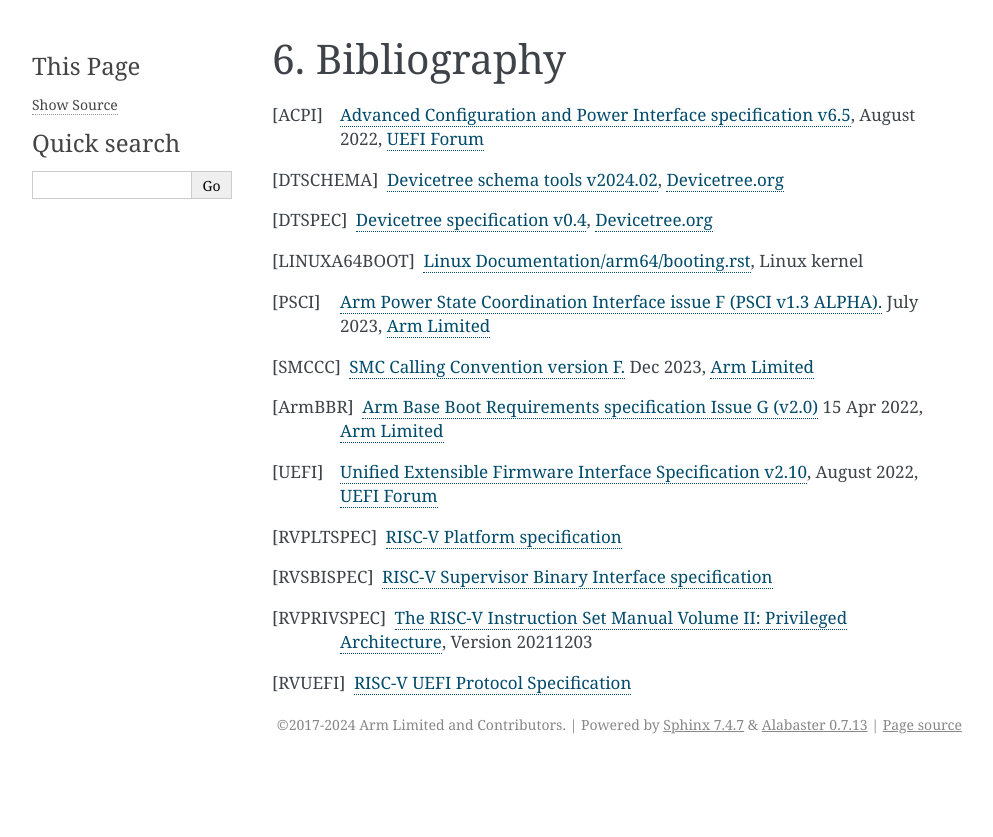
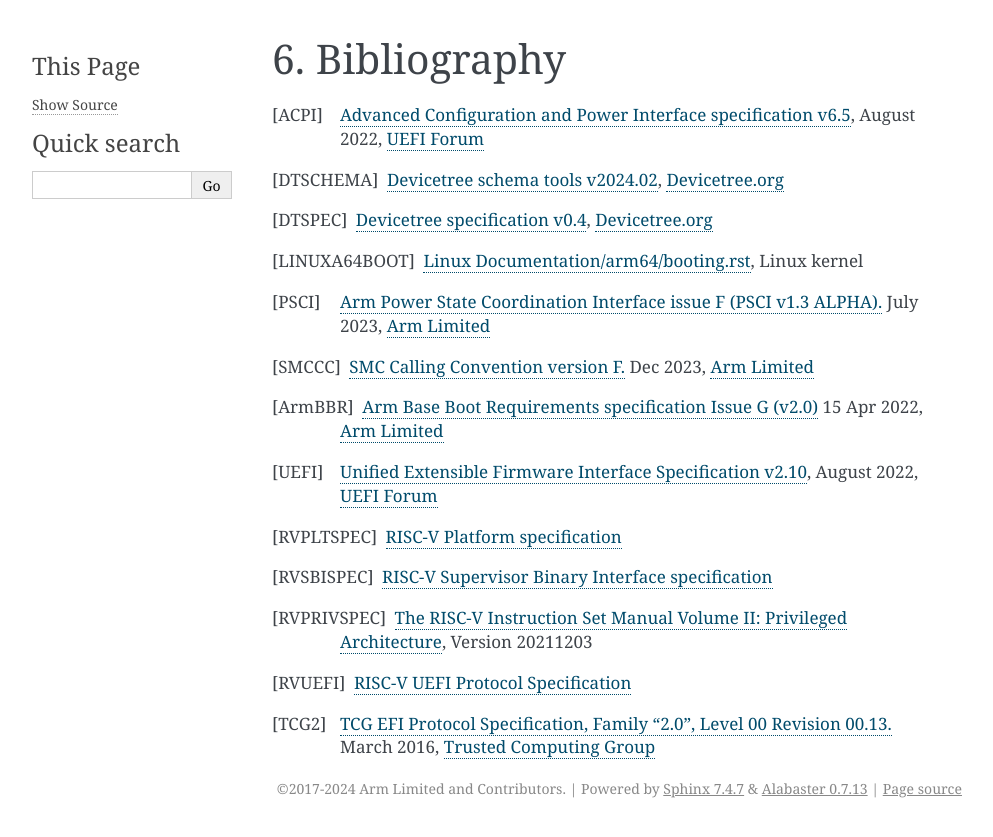
Before and after one commit to ARM-software/ebbr, a Sphinx documentation site: the page built from source/references.rst, in a window 1280 px wide. Shown: the top 837 px of the page, without its empty margins (148-1141 px from the left). Built offline with Sphinx 7.4.7, drawn with Linux system fonts in a browser that asks for light colours.

Commit message:
chapter2: require the TCG2 protocol if system has a TPM
Require the EFI_TCG2_PROTOCOL on systems with a TPM.
Introduce a new "UEFI Protocols" section for that.
Add a reference to the TCG specification.

Fixes: #65
Suggested-by: Heinrich Schuchardt <heinrich.schuchardt@canonical.com>
Signed-off-by: Vincent Stehlé <vincent.stehle@arm.com>

```diff
--- a/source/references.rst
+++ b/source/references.rst
@@ -55,3 +55,7 @@
    Version 20211203
 
 .. [RVUEFI] `RISC-V UEFI Protocol Specification <https://github.com/riscv-non-isa/riscv-uefi/releases/download/1.0.0/RISCV_UEFI_PROTOCOL-spec.pdf>`_
+
+.. [TCG2] `TCG EFI Protocol Specification, Family “2.0”, Level 00 Revision 00.13.
+   <https://trustedcomputinggroup.org/wp-content/uploads/EFI-Protocol-Specification-rev13-160330final.pdf>`_
+   March 2016, `Trusted Computing Group <http://www.trustedcomputinggroup.org/>`_
```
Also changed, not shown: source/chapter2-uefi.rst (+20 -0 lines).
